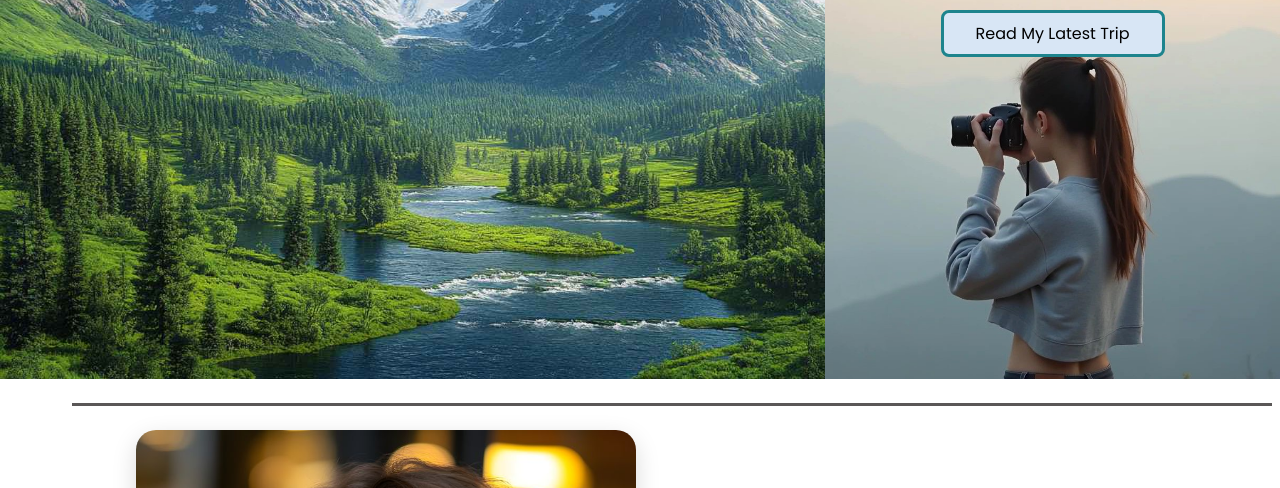
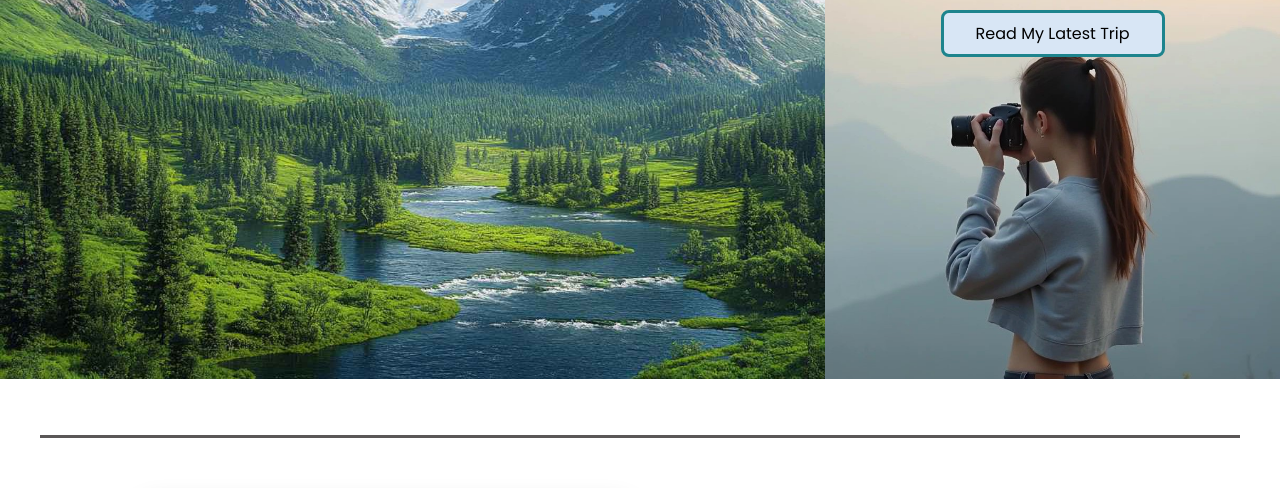
Before and after one commit to techieshruti/WanderWhirl_A_Blog_Platform, a plain HTML site: page index.html in a window 1280 px wide. Shown: the part 261-749 px from the top of the page. Drawn offline with Linux system fonts and the light colour scheme.

```diff
--- a/style.css
+++ b/style.css
@@ -259,7 +259,7 @@
 
 hr{
     width: 75rem;
-    margin-left: 4.5rem;
+    margin: 2rem auto;
     border: none;
     height: 0.2rem;
     background-color: rgb(90, 87, 87);
```
